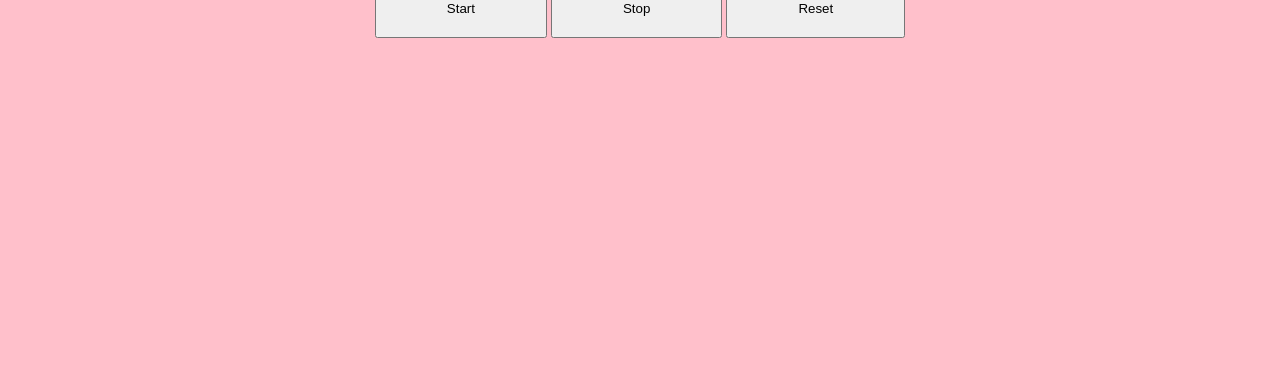
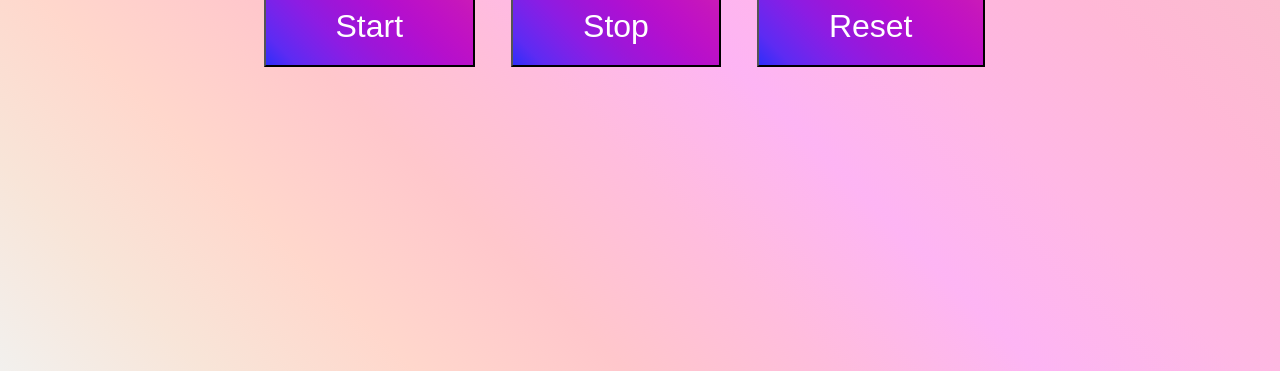
Before and after one commit to mansi2020/js_dom7_stopWatch, a plain HTML site: page index.html in a window 1280 px wide. Shown: the part 429-800 px from the top of the page. Drawn offline with Linux system fonts and the light colour scheme.

Commit message:
add gradient

```diff
--- a/index.html
+++ b/index.html
@@ -10,9 +10,9 @@
     <div class="main">
       <div class="time">00 : 00 : 00</div>
       <div class="buttons">
-        <button>Start</button>
-        <button>Stop</button>
-        <button>Reset</button>
+        <button class="btn btn-white btn-animated">Start</button>
+        <button class="btn btn-white btn-animated">Stop</button>
+        <button class="btn btn-white btn-animated">Reset</button>
       </div>
     </div>
 
--- a/style.css
+++ b/style.css
@@ -1,20 +1,147 @@
-*{
-    padding:0;
-    margin:0;
-    box-sizing: border-box;
+* {
+  padding: 0;
+  margin: 0;
+  box-sizing: border-box;
 }
-.main{
-    height:100vh;
-    width:100vw;
-    display:flex;
-    flex-direction: column;
-    background-color: pink;
-    align-items: center;
-    justify-content: center;
+.main {
+  height: 100vh;
+  width: 100vw;
+  display: flex;
+  flex-direction: column;
+  background-image: linear-gradient(
+    45deg,
+    hsl(36deg 15% 94%) 0%,
+    hsl(24deg 69% 91%) 10%,
+    hsl(13deg 100% 90%) 20%,
+    hsl(355deg 100% 89%) 30%,
+    hsl(331deg 100% 87%) 40%,
+    hsl(308deg 95% 85%) 50%,
+    hsl(322deg 100% 86%) 60%,
+    hsl(334deg 100% 86%) 70%,
+    hsl(343deg 88% 86%) 80%,
+    hsl(352deg 68% 86%) 90%,
+    hsl(0deg 45% 85%) 100%
+  );
+  align-items: center;
+  justify-content: center;
+  overflow: hidden;
 }
+button {
+  padding: 20px 70px;
+  margin-right: 2rem;
+}
+.time {
+  font-size: 6rem;
+  font-weight: 700;
+  color: black;
+  text-shadow: 5px 5px 20px yellow;
+}
+
+/* button animation */
+
+.btn:link,
+.btn:visited {
+  text-transform: uppercase;
+  text-decoration: none;
+  padding: 15px 40px;
+  display: inline-block;
+  border-radius: 100px;
+  transition: all 0.2s;
+  position: absolute;
+}
+
+.btn:hover {
+  transform: translateY(-3px);
+  box-shadow: inset 10px 10px 20px yellow,inset -10px -10px 20px yellow;
+}
+
+.btn:active {
+  transform: translateY(-1px);
+  box-shadow:inset 10px 10px 20px white,inset -10px -10px 20px white;
+}
+
+.btn-white {
+    background: linear-gradient(
+        45deg,
+        hsl(240deg 95% 58%) 0%,
+        hsl(255deg 89% 56%) 11%,
+        hsl(265deg 83% 53%) 22%,
+        hsl(274deg 78% 50%) 33%,
+        hsl(281deg 81% 47%) 44%,
+        hsl(287deg 85% 45%) 56%,
+        hsl(293deg 86% 43%) 67%,
+        hsl(298deg 84% 42%) 78%,
+        hsl(303deg 80% 43%) 89%,
+        hsl(308deg 75% 46%) 100%
+      );
+  color: white;
+}
+
+.btn::after {
+  content: "";
+  display: inline-block;
+  height: 100%;
+  width: 100%;
+  border-radius: 100px;
+  position: absolute;
+  top: 0;
+  left: 0;
+  z-index: -1;
+  transition: all 0.4s;
+}
+
+.btn-white::after {
+    background: linear-gradient(
+        45deg,
+        hsl(240deg 95% 58%) 0%,
+        hsl(255deg 89% 56%) 11%,
+        hsl(265deg 83% 53%) 22%,
+        hsl(274deg 78% 50%) 33%,
+        hsl(281deg 81% 47%) 44%,
+        hsl(287deg 85% 45%) 56%,
+        hsl(293deg 86% 43%) 67%,
+        hsl(298deg 84% 42%) 78%,
+        hsl(303deg 80% 43%) 89%,
+        hsl(308deg 75% 46%) 100%
+      );
+}
+
+.btn:hover::after {
+  transform: scaleX(1.4) scaleY(1.6);
+  opacity: 0;
+}
+
+.btn-animated {
+  animation: moveInBottom 5s ease-out;
+  animation-fill-mode: backwards;
+}
+
+@keyframes moveInBottom {
+  0% {
+    opacity: 0;
+    transform: translateY(30px);
+  }
+
+  100% {
+    opacity: 1;
+    transform: translateY(0px);
+  }
+}
+
 button{
-    padding:20px 70px;
+  font-size: 2rem;
+  background: linear-gradient(
+    45deg,
+    hsl(240deg 95% 58%) 0%,
+    hsl(255deg 89% 56%) 11%,
+    hsl(265deg 83% 53%) 22%,
+    hsl(274deg 78% 50%) 33%,
+    hsl(281deg 81% 47%) 44%,
+    hsl(287deg 85% 45%) 56%,
+    hsl(293deg 86% 43%) 67%,
+    hsl(298deg 84% 42%) 78%,
+    hsl(303deg 80% 43%) 89%,
+    hsl(308deg 75% 46%) 100%
+  );
+  color:white;
 }
-.time{
-    font-size: 4rem;
-}
```
